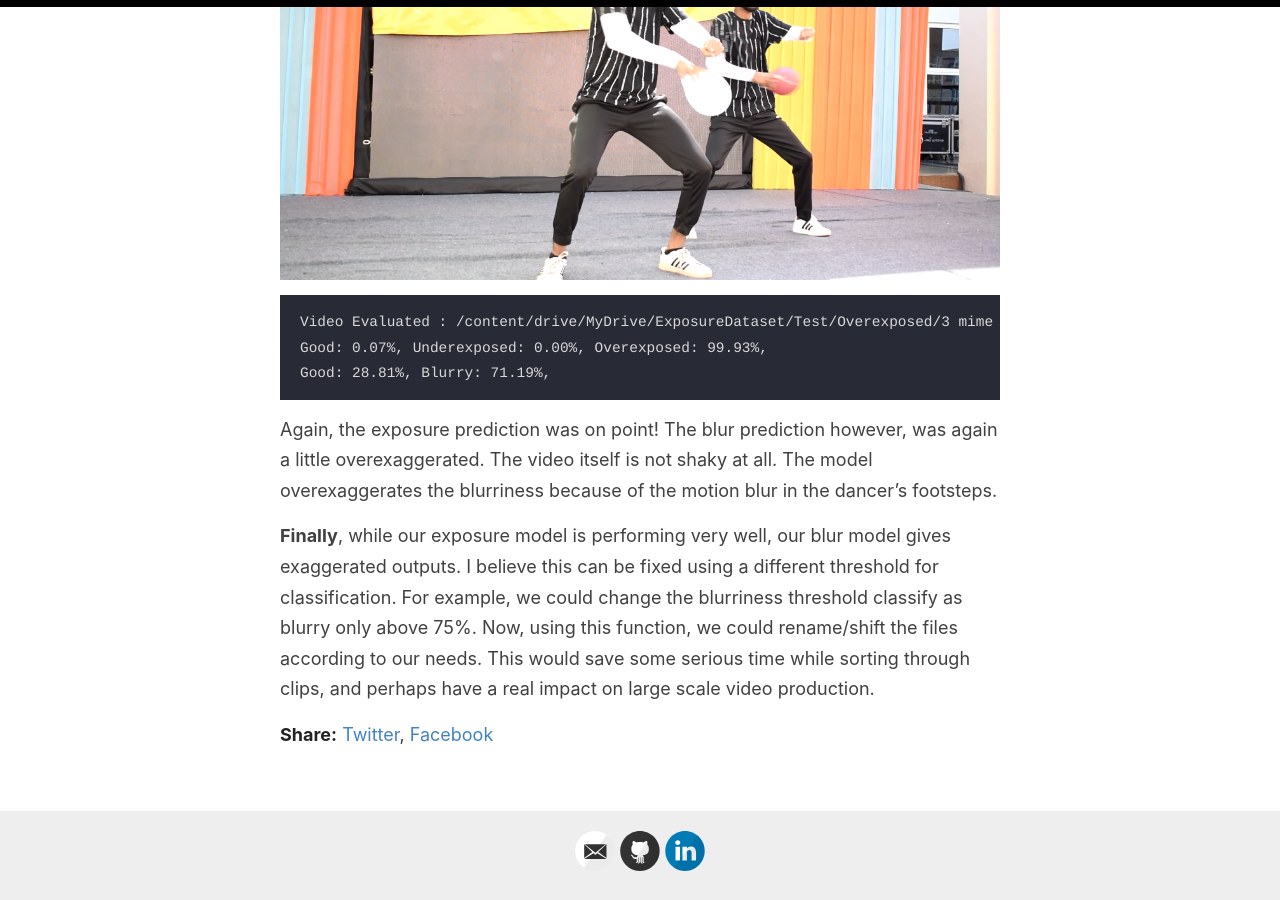
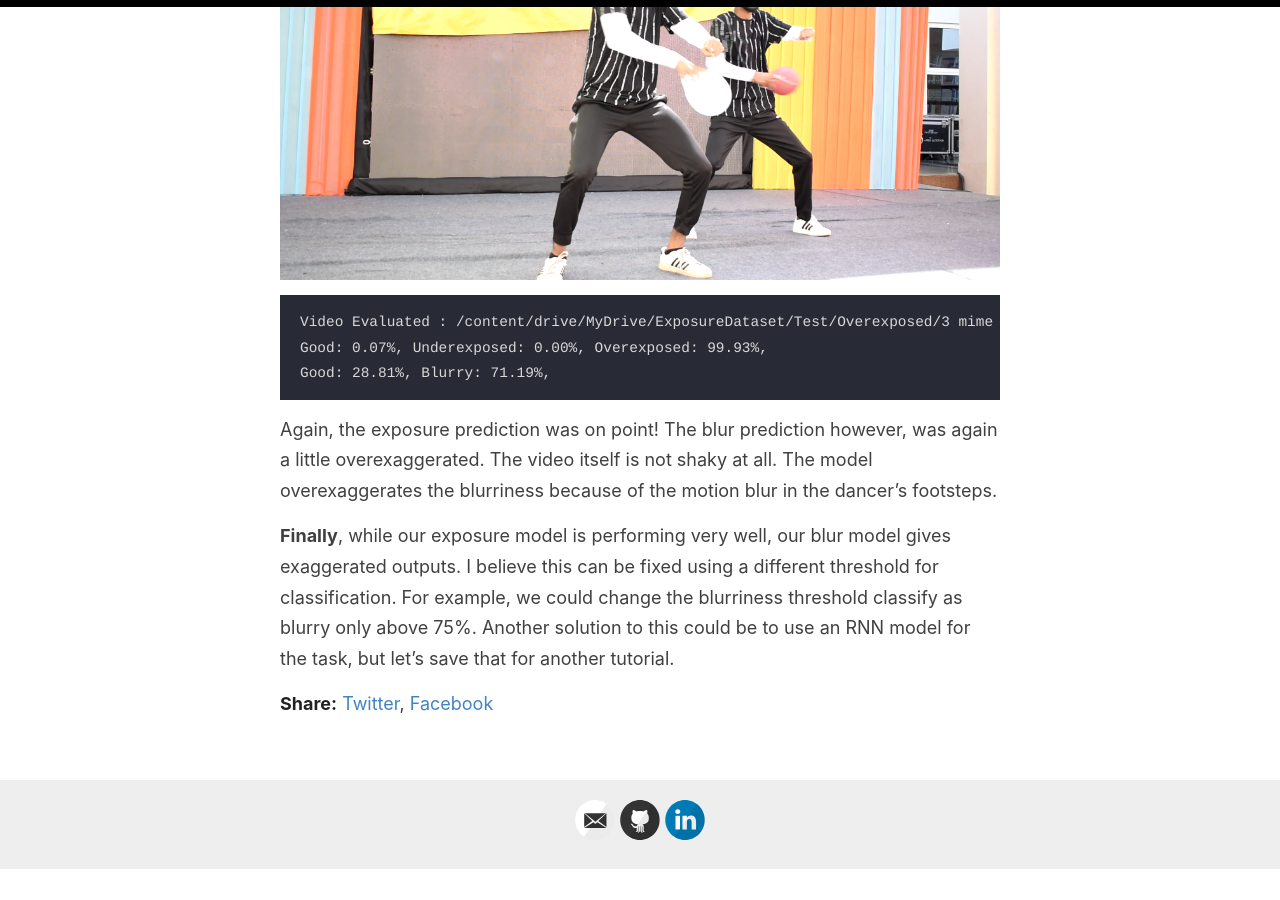
Before and after one commit to CodeSeeker99/codeseeker99.github.io, a Jekyll site: the page built from _posts/2021-01-29-pytorch1.md, in a window 1280 px wide and 900 px high, scrolled down 11586 px. Built offline with Jekyll 4.4.1, drawn with Linux system fonts in a browser that asks for light colours; after the commit the page ends 12456 px from its top, so only the background shows below that.

Commit message:
Update 2021-01-29-pytorch1.md

```diff
--- a/_posts/2021-01-29-pytorch1.md
+++ b/_posts/2021-01-29-pytorch1.md
@@ -369,4 +369,4 @@ Good: 28.81%, Blurry: 71.19%,
 Again, the exposure prediction was on point! The blur prediction however, was again a little overexaggerated. The video itself is not shaky at all. The model overexaggerates the blurriness because of the motion blur in the dancer's footsteps.
 
 
-**Finally**, while our exposure model is performing very well, our blur model gives exaggerated outputs. I believe this can be fixed using a different threshold for classification. For example, we could change the blurriness threshold classify as blurry only above 75%. Now, using this function, we could rename/shift the files according to our needs. This would save some serious time while sorting through clips, and perhaps have a real impact on large scale video production.
+**Finally**, while our exposure model is performing very well, our blur model gives exaggerated outputs. I believe this can be fixed using a different threshold for classification. For example, we could change the blurriness threshold classify as blurry only above 75%. Another solution to this could be to use an RNN model for the task, but let's save that for another tutorial.
```
